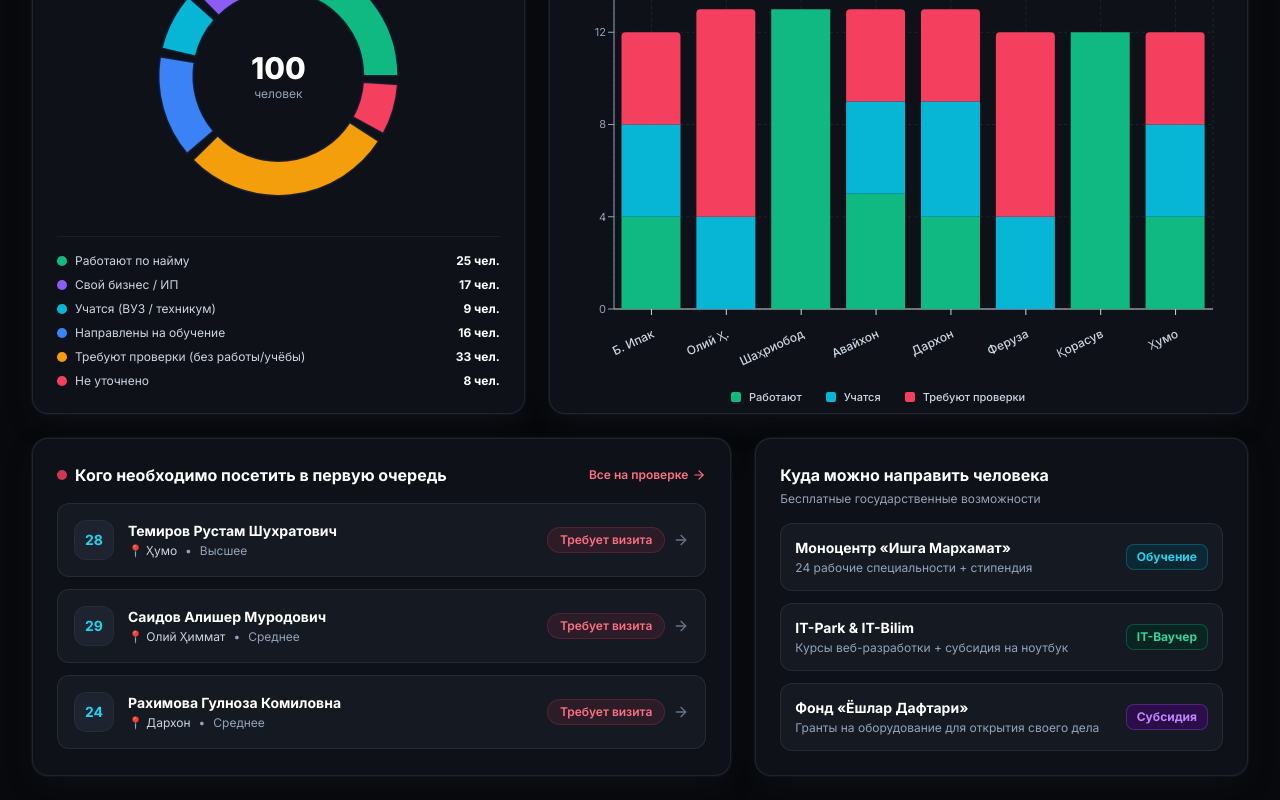
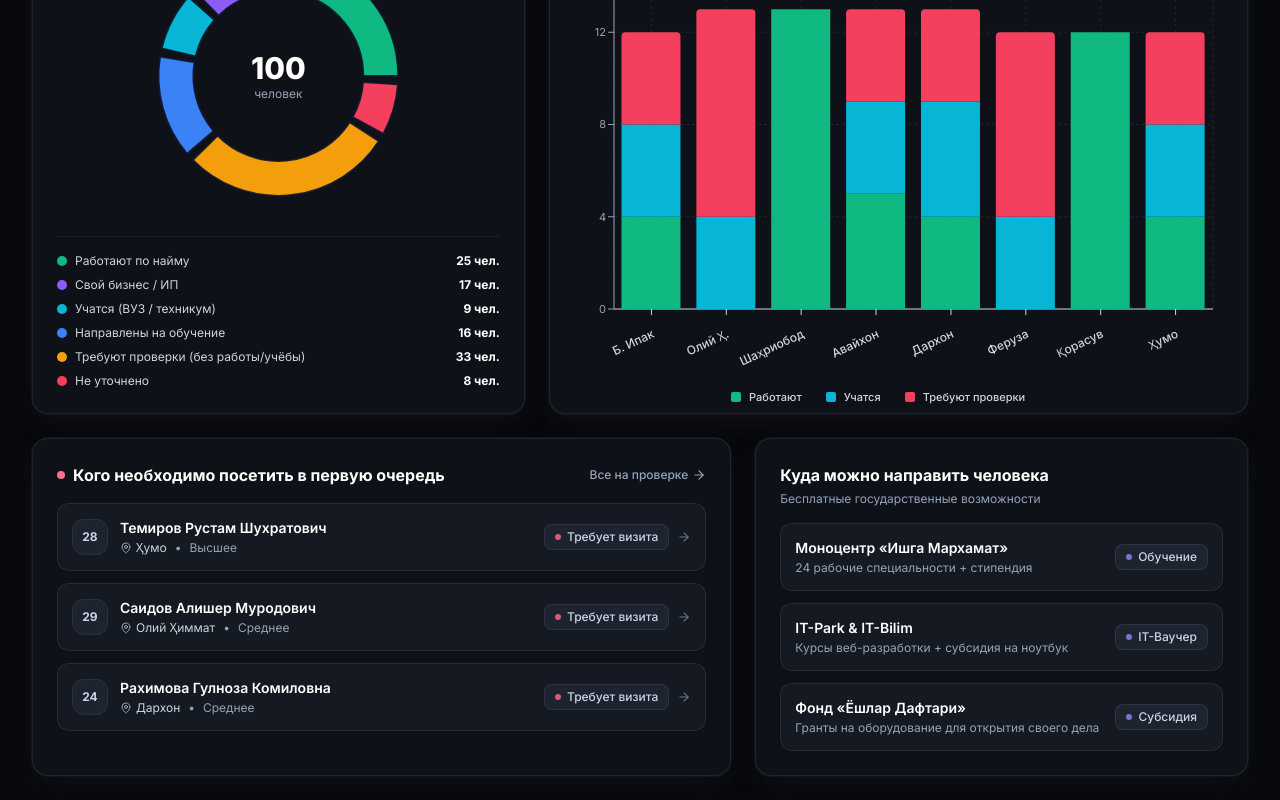
Before and after one commit to fluxo159/NEVERLOSE-Memesense, a React (Vite) app: page / in a window 1280 px wide. Shown: the part 541-1341 px from the top of the page. Built offline with nearby package versions, Linux system fonts and the light colour scheme.

Commit message:
UI: Calm down priority visit buttons and routing badges in DashboardView

```diff
--- a/src/components/DashboardView.tsx
+++ b/src/components/DashboardView.tsx
@@ -211,14 +211,14 @@ export const DashboardView: React.FC<DashboardViewProps> = ({
         <div className="lg:col-span-7 bg-surface-1 rounded-2xl p-6 border border-white/[0.08] shadow-surface-card">
           <div className="flex items-center justify-between mb-4">
             <div className="flex items-center gap-2">
-              <span className="w-2.5 h-2.5 rounded-full bg-rose-500 animate-pulse"></span>
+              <span className="w-2 h-2 rounded-full bg-rose-400"></span>
               <h3 className="text-base font-bold text-white">
                 {lang === 'ru' ? 'Кого необходимо посетить в первую очередь' : 'Биринчи навбатда кўриладиган ёшлар'}
               </h3>
             </div>
             <button
               onClick={() => onNavigateTab('triage')}
-              className="text-xs text-rose-400 hover:text-rose-300 font-semibold flex items-center gap-1"
+              className="text-xs text-slate-400 hover:text-white font-medium flex items-center gap-1 transition-colors"
             >
               <span>{lang === 'ru' ? 'Все на проверке' : 'Барчаси'}</span>
               <ArrowRight className="w-3.5 h-3.5" />
@@ -230,18 +230,21 @@ export const DashboardView: React.FC<DashboardViewProps> = ({
               <div
                 key={youth.id}
                 onClick={() => onOpenProfile(youth)}
-                className="bg-surface-2 p-4 rounded-xl border border-white/[0.08] hover:border-rose-500/30 cursor-pointer flex items-center justify-between gap-3 transition-all shadow-sm"
+                className="bg-surface-2 p-3.5 rounded-xl border border-white/[0.08] hover:border-white/[0.16] cursor-pointer flex items-center justify-between gap-3 transition-all shadow-sm group"
               >
-                <div className="flex items-center gap-3.5">
-                  <div className="w-10 h-10 rounded-xl bg-surface-3 border border-white/[0.04] flex items-center justify-center font-bold text-sm text-cyan-400 flex-shrink-0">
+                <div className="flex items-center gap-3">
+                  <div className="w-9 h-9 rounded-xl bg-surface-3 border border-white/[0.06] flex items-center justify-center font-bold text-xs text-slate-300 flex-shrink-0">
                     {youth.age}
                   </div>
                   <div>
-                    <h4 className="text-sm font-bold text-white hover:text-cyan-400 transition-colors">
+                    <h4 className="text-sm font-semibold text-white group-hover:text-indigo-400 transition-colors">
                       {youth.full_name_demo}
                     </h4>
                     <div className="flex items-center gap-2 text-xs text-slate-400 mt-0.5">
-                      <span className="text-slate-300">📍 {youth.makhalla}</span>
+                      <span className="text-slate-300 flex items-center gap-1">
+                        <MapPin className="w-3 h-3 text-slate-400" />
+                        {youth.makhalla}
+                      </span>
                       <span>•</span>
                       <span>{youth.education}</span>
                     </div>
@@ -249,10 +252,11 @@ export const DashboardView: React.FC<DashboardViewProps> = ({
                 </div>
 
                 <div className="flex items-center gap-2">
-                  <span className="text-xs px-3 py-1 rounded-full bg-rose-500/10 text-rose-400 border border-rose-500/20 font-semibold whitespace-nowrap">
-                    {lang === 'ru' ? 'Требует визита' : 'Кўрик кутмоқда'}
+                  <span className="text-xs px-2.5 py-1 rounded-lg bg-surface-3 text-slate-300 border border-white/[0.08] font-medium whitespace-nowrap flex items-center gap-1.5">
+                    <span className="w-1.5 h-1.5 rounded-full bg-rose-400/80"></span>
+                    <span>{lang === 'ru' ? 'Требует визита' : 'Кўрик кутмоқда'}</span>
                   </span>
-                  <ArrowRight className="w-4 h-4 text-slate-500 group-hover:text-slate-300 transition-colors" />
+                  <ArrowRight className="w-3.5 h-3.5 text-slate-500 group-hover:text-slate-300 transition-colors" />
                 </div>
               </div>
             ))}
@@ -272,45 +276,47 @@ export const DashboardView: React.FC<DashboardViewProps> = ({
             <div className="space-y-3">
               <div
                 onClick={() => onNavigateTab('programs')}
-                className="p-3.5 rounded-xl bg-surface-2 border border-white/[0.08] hover:border-cyan-500/40 cursor-pointer flex items-center justify-between transition-all shadow-sm"
+                className="p-3.5 rounded-xl bg-surface-2 border border-white/[0.08] hover:border-white/[0.16] cursor-pointer flex items-center justify-between transition-all shadow-sm group"
               >
                 <div>
-                  <div className="text-sm font-bold text-white">Моноцентр «Ишга Мархамат»</div>
+                  <div className="text-sm font-semibold text-white group-hover:text-indigo-400 transition-colors">Моноцентр «Ишга Мархамат»</div>
                   <div className="text-xs text-slate-400 mt-0.5">24 рабочие специальности + стипендия</div>
                 </div>
-                <span className="text-xs font-bold text-cyan-400 bg-cyan-950/60 px-2.5 py-1 rounded-lg border border-cyan-500/30">
-                  Обучение
+                <span className="inline-flex items-center gap-1.5 text-xs font-medium text-slate-300 bg-surface-3 px-2.5 py-1 rounded-lg border border-white/[0.08]">
+                  <span className="w-1.5 h-1.5 rounded-full bg-indigo-400/80"></span>
+                  <span>{lang === 'ru' ? 'Обучение' : 'Ўқитиш'}</span>
                 </span>
               </div>
 
               <div
                 onClick={() => onNavigateTab('programs')}
-                className="p-3.5 rounded-xl bg-surface-2 border border-white/[0.08] hover:border-emerald-500/40 cursor-pointer flex items-center justify-between transition-all shadow-sm"
+                className="p-3.5 rounded-xl bg-surface-2 border border-white/[0.08] hover:border-white/[0.16] cursor-pointer flex items-center justify-between transition-all shadow-sm group"
               >
                 <div>
-                  <div className="text-sm font-bold text-white">IT-Park & IT-Bilim</div>
+                  <div className="text-sm font-semibold text-white group-hover:text-indigo-400 transition-colors">IT-Park & IT-Bilim</div>
                   <div className="text-xs text-slate-400 mt-0.5">Курсы веб-разработки + субсидия на ноутбук</div>
                 </div>
-                <span className="text-xs font-bold text-emerald-400 bg-emerald-950/60 px-2.5 py-1 rounded-lg border border-emerald-500/30">
-                  IT-Ваучер
+                <span className="inline-flex items-center gap-1.5 text-xs font-medium text-slate-300 bg-surface-3 px-2.5 py-1 rounded-lg border border-white/[0.08]">
+                  <span className="w-1.5 h-1.5 rounded-full bg-indigo-400/80"></span>
+                  <span>IT-Ваучер</span>
                 </span>
               </div>
 
               <div
                 onClick={() => onNavigateTab('programs')}
-                className="p-3.5 rounded-xl bg-surface-2 border border-white/[0.08] hover:border-purple-500/40 cursor-pointer flex items-center justify-between transition-all shadow-sm"
+                className="p-3.5 rounded-xl bg-surface-2 border border-white/[0.08] hover:border-white/[0.16] cursor-pointer flex items-center justify-between transition-all shadow-sm group"
               >
                 <div>
-                  <div className="text-sm font-bold text-white">Фонд «Ёшлар Дафтари»</div>
+                  <div className="text-sm font-semibold text-white group-hover:text-indigo-400 transition-colors">Фонд «Ёшлар Дафтари»</div>
                   <div className="text-xs text-slate-400 mt-0.5">Гранты на оборудование для открытия своего дела</div>
                 </div>
-                <span className="text-xs font-bold text-purple-400 bg-purple-950/60 px-2.5 py-1 rounded-lg border border-purple-500/30">
-                  Субсидия
+                <span className="inline-flex items-center gap-1.5 text-xs font-medium text-slate-300 bg-surface-3 px-2.5 py-1 rounded-lg border border-white/[0.08]">
+                  <span className="w-1.5 h-1.5 rounded-full bg-indigo-400/80"></span>
+                  <span>{lang === 'ru' ? 'Субсидия' : 'Субсидия'}</span>
                 </span>
               </div>
             </div>
           </div>
-
 
         </div>
 
```
